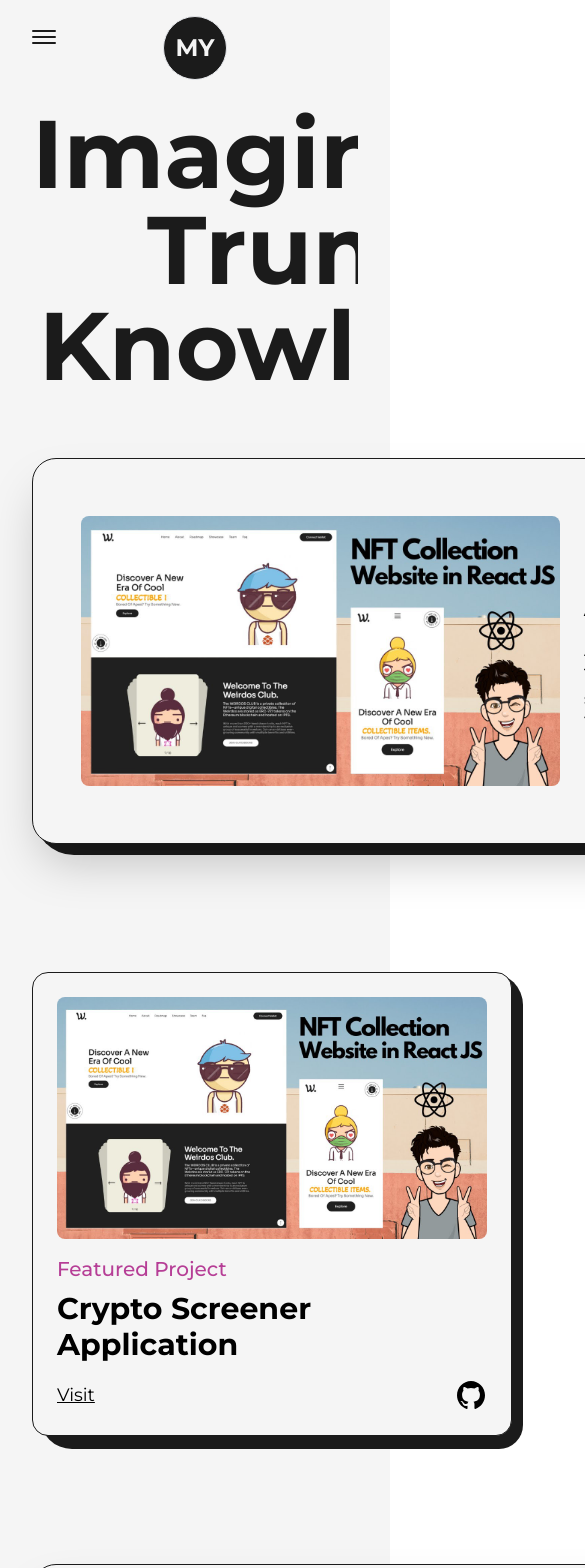
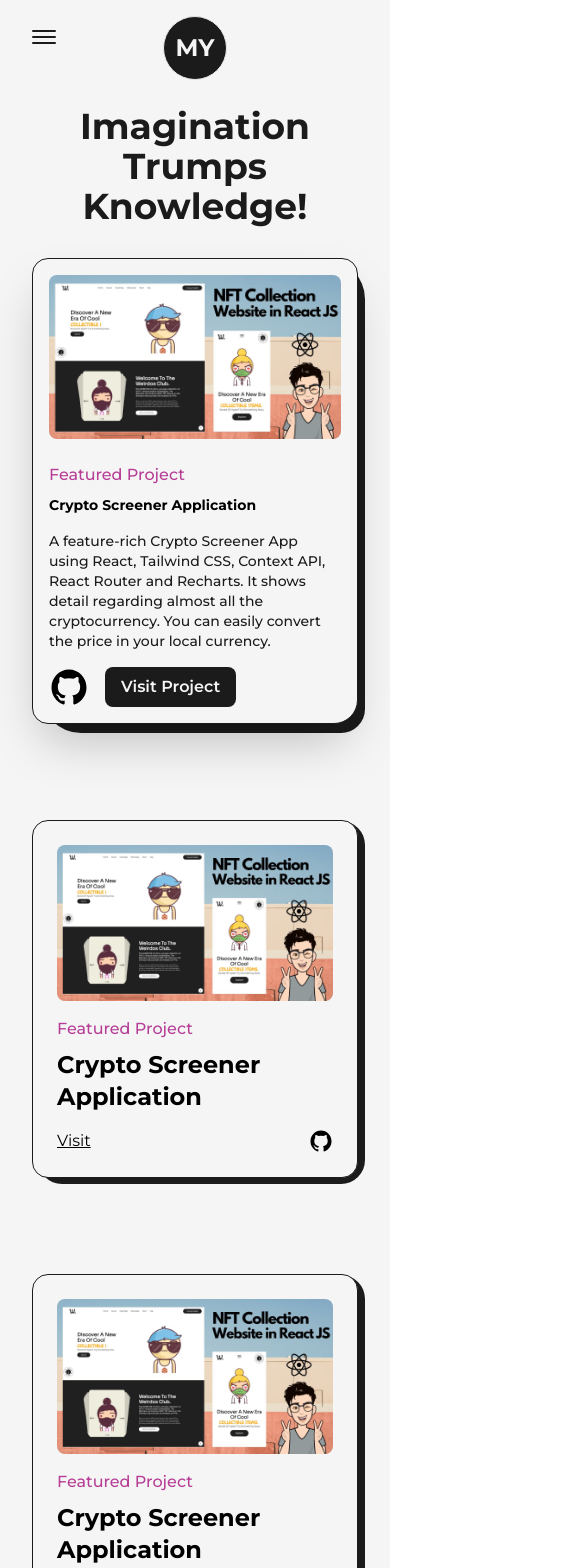
Before and after one commit to MustafaYilmaz1625/my-portfolio-nextjs-tailwindcss, a Next.js app: page /projects in a window 390 px wide. Shown: the top 1568 px of the page, 585 px wide, since content can reach past the window. Built offline with nearby package versions, Linux system fonts and the light colour scheme.

Commit message:
project apply responsive on page

```diff
--- a/src/pages/projects.js
+++ b/src/pages/projects.js
@@ -14,17 +14,19 @@
   return (
     <article
       className="w-full flex items-center  relative justify-center rounded-br-2xl rounded-3xl border border-solid
-    border-dark bg-light shadow-2xl p-12 dark:bg-dark dark:border-light"
+    border-dark bg-light shadow-2xl p-12 dark:bg-dark dark:border-light
+    lg:flex-col lg:p-8 xs:rounded-2xl xs:rounded-br-3xl xs:p-4
+    "
     >
       <div
         className="absolute top-0 -right-3 -z-10 w-[101%] h-[103%] rounded-[2.5rem] rounded-br-3xl
-      dark:bg-light bg-dark"
+      dark:bg-light bg-dark xs:-right-2 sm:h-[102%] xs:w-full xs:w-rounded-[1.5rem] "
       />
 
       <Link
         href={link}
         target="_blank"
-        className="w-1/2 cursor-pointer overflow-hidden rounded-lg"
+        className="w-1/2 cursor-pointer overflow-hidden rounded-lg lg:w-full"
       >
         <FramerImage
           src={img}
@@ -37,8 +39,8 @@
         />
       </Link>
 
-      <div className="w-1/2 flex flex-col items-start justify-between pl-6">
-        <span className="text-primary font-medium text-xl dark:text-primaryDark">
+      <div className="w-1/2 flex flex-col items-start justify-between pl-6 lg:w-full lg:pl-0 lg:pt-6">
+        <span className="text-primary font-medium text-xl dark:text-primaryDark xs:text-base">
           {type}
         </span>
         <Link
@@ -46,11 +48,11 @@
           target="_blank"
           className="hover:underline underline-offset-2"
         >
-          <h2 className="my-2 w-full text-left text-4xl font-bold dark:text-light ">
+          <h2 className="my-2 w-full text-left text-4xl font-bold dark:text-light sm:text-sm">
             {title}
           </h2>
         </Link>
-        <p className="my-2 font-medium text-dark dark:text-light">{summary}</p>
+        <p className="my-2 font-medium text-dark dark:text-light sm:text-sm">{summary}</p>
         <div className="mt-2 flex items-center">
           <Link href={github} target="_blank" className="w-10">
             <GithubIcon />
@@ -59,8 +61,7 @@
             href={link}
             target="_blank"
             className="ml-4 rounded-lg bg-dark text-light p-2 px-6 text-lg font-semibold
-            dark:bg-light dark:text-dark"
-          >
+            dark:bg-light dark:text-dark sm:px-4 sm:text-base "         >
             Visit Project
           </Link>
         </div>
@@ -75,34 +76,35 @@
       className="w-full flex flex-col items-center justify-center rounded-2xl
     border border-solid border-dark bg-light p-6 relative dark:bg-dark dark:border-light"
     >
-      <div className="absolute top-0 -right-3 -z-10 w-[101%] h-[103%] rounded-[2rem] rounded-br-3xl bg-dark dark:bg-light" />
+      <div className="absolute top-0 -right-3 -z-10 w-[101%] h-[103%] rounded-[2rem] rounded-br-3xl bg-dark dark:bg-light
+      md:-right-2 md:w-[101%] xs:h-[102%] xs:rounded-[1.5rem] " />
 
       <Link
         href={link}
         target="_blank"
         className="w-full cursor-pointer overflow-hidden rounded-lg"
       >
-        <Image src={img} alt={title} className="w-full h-auto" />
+        <FramerImage src={img} alt={title} className="w-full h-auto" />
       </Link>
 
       <div className="w-full flex flex-col items-start justify-between mt-4">
-        <span className="text-primary font-medium text-xl dark:text-primaryDark">{type}</span>
+        <span className="text-primary font-medium text-xl dark:text-primaryDark lg:text-lg md:text-base">{type}</span>
         <Link
           href={link}
           target="_blank"
           className="hover:underline underline-offset-2"
         >
-          <h2 className="my-2 w-full text-left text-3xl font-bold ">{title}</h2>
+          <h2 className="my-2 w-full text-left text-3xl font-bold lg:text-2xl ">{title}</h2>
         </Link>
         <div className="w-full mt-2 flex items-center justify-between">
           <Link
             href={link}
             target="_blank"
-            className=" text-lg font- underline"
+            className=" text-lg font- underline md:text-base"
           >
             Visit
           </Link>
-          <Link href={github} target="_blank" className="w-8">
+          <Link href={github} target="_blank" className="w-8 md:w-6">
             <GithubIcon />
           </Link>
         </div>
@@ -122,9 +124,9 @@
         <Layout className="pt-16">
           <AnimatedText
             text="Imagination Trumps Knowledge!"
-            className="mb-16"
+            className="mb-16 lg:!text-7xl sm:mb-8 sm:!text-6xl xs:!text-4xl"
           />
-          <div className="grid grid-cols-12 gap-24 gap-y-32">
+          <div className="grid grid-cols-12 gap-24 gap-y-32 xl:gap-x-16 lg:gap-x-8 md:gap-y-24 sm:gap-x-0">
             <div className="col-span-12">
               <FeaturedProject
                 title="Crypto Screener Application"
@@ -137,7 +139,7 @@
                 type="Featured Project"
               />
             </div>
-            <div className="col-span-6">
+            <div className="col-span-6 sm:col-span-12 ">
               <Project
                 title="Crypto Screener Application"
                 img={project1}
@@ -149,7 +151,7 @@
                 type="Featured Project"
               />
             </div>
-            <div className="col-span-6">
+            <div className="col-span-6 sm:col-span-12 ">
               <Project
                 title="Crypto Screener Application"
                 img={project1}
@@ -161,7 +163,7 @@
                 type="Featured Project"
               />
             </div>
-            <div className="col-span-12">
+            <div className="col-span-6 sm:col-span-12">
               <FeaturedProject
                 title="Crypto Screener Application"
                 img={project1}
@@ -173,7 +175,7 @@
                 type="Featured Project"
               />
             </div>
-            <div className="col-span-6">
+            <div className="col-span-6 sm:col-span-12">
               <Project
                 title="Crypto Screener Application"
                 img={project1}
@@ -185,7 +187,7 @@
                 type="Featured Project"
               />
             </div>
-            <div className="col-span-6">
+            <div className="col-span-6 sm:col-span-12">
               <Project
                 title="Crypto Screener Application"
                 img={project1}
```
